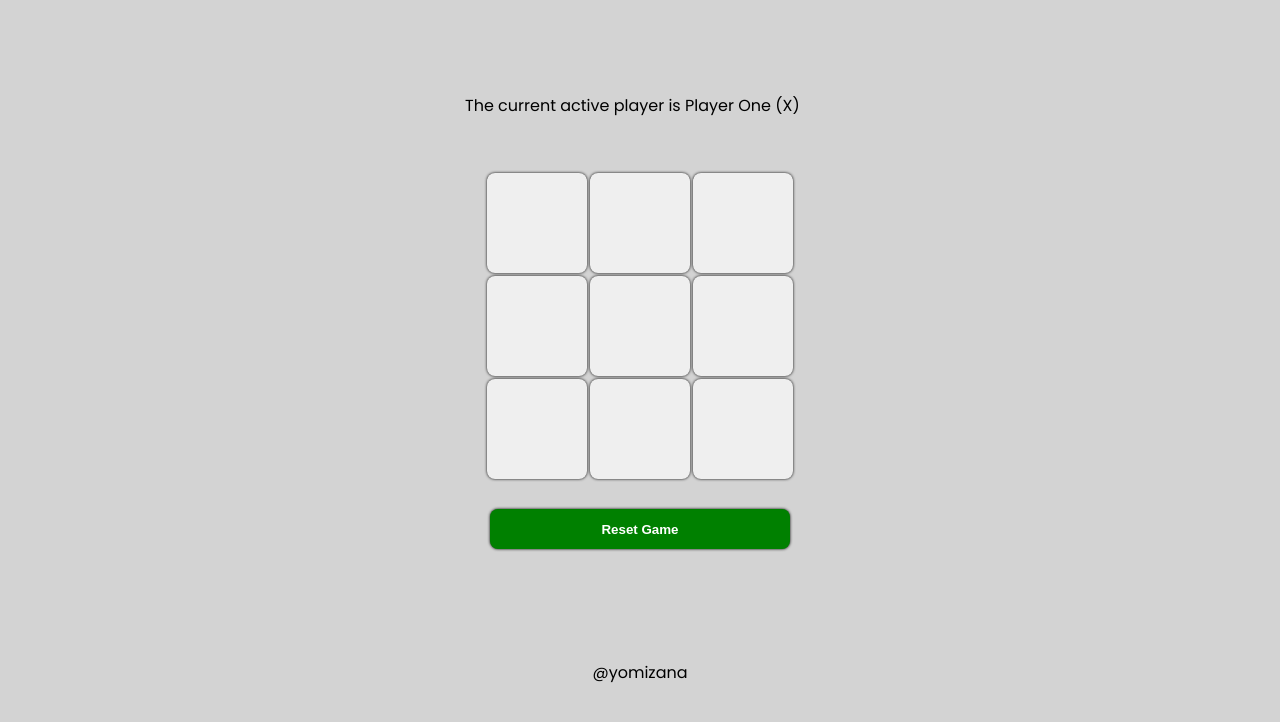
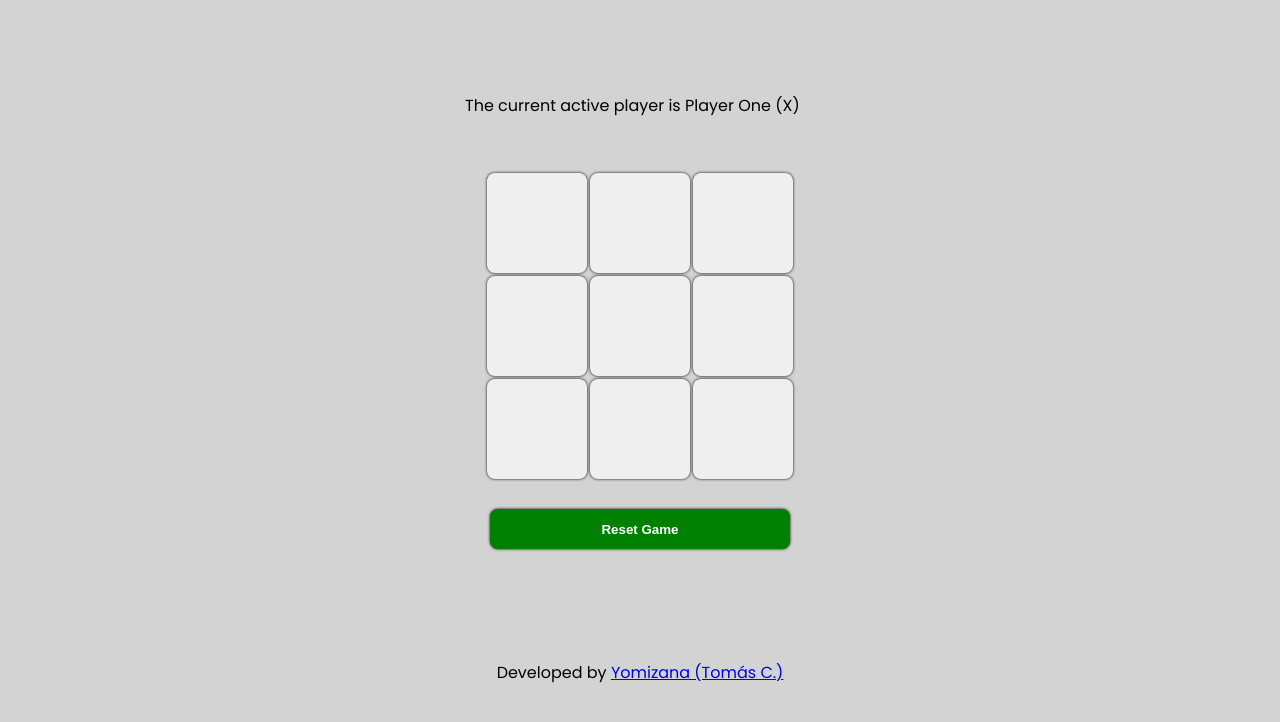
Before and after one commit to yomizana/tic-tac-toe, a plain HTML site: page index.html in a window 1280 px wide. Shown: the part 76-798 px from the top of the page. Drawn offline with Linux system fonts and the light colour scheme.

Commit message:
Add link to github profile

```diff
--- a/index.html
+++ b/index.html
@@ -18,7 +18,14 @@
       <div class="grid-container"></div>
       <button class="reset-button">Reset Game</button>
     </div>
-    <div class="footer"><p>@yomizana</p></div>
+    <div class="footer">
+      <p>
+        Developed by
+        <a href="https://github.com/yomizana" target="_blank"
+          >Yomizana (Tomás C.)</a
+        >
+      </p>
+    </div>
     <script src="script.js"></script>
   </body>
 </html>
```
